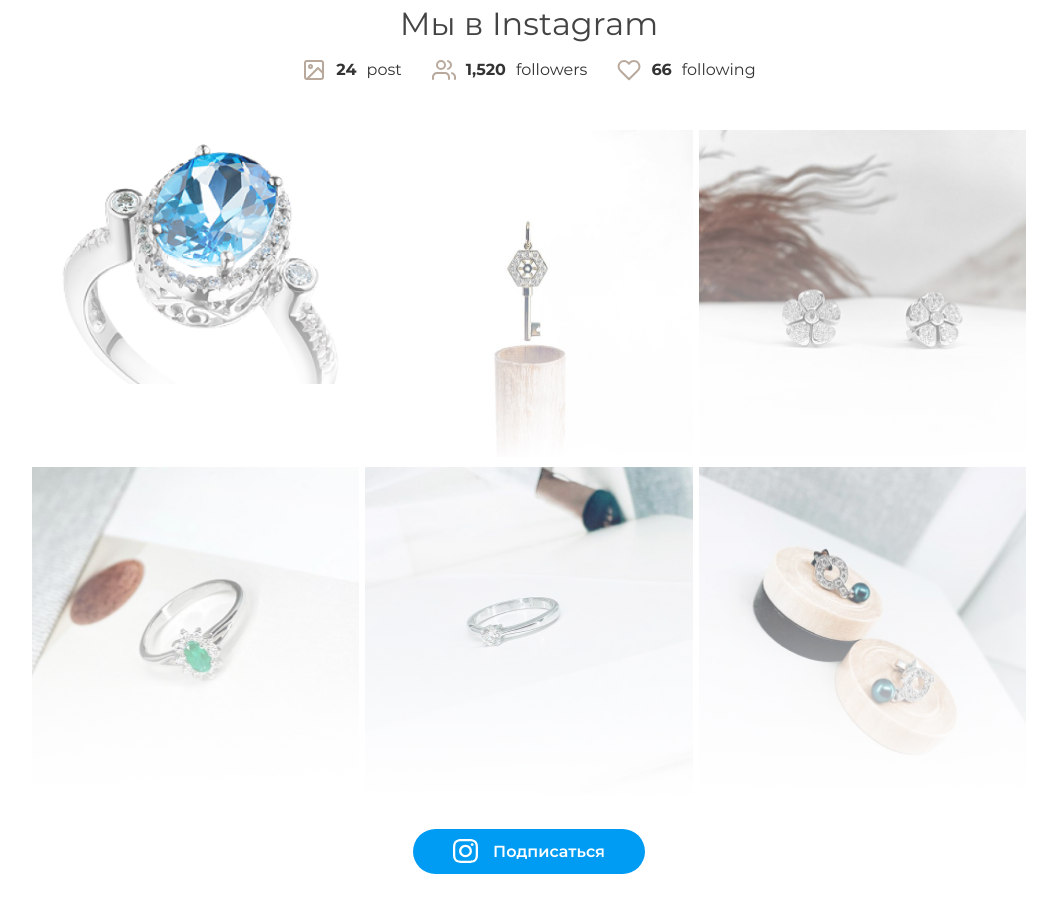
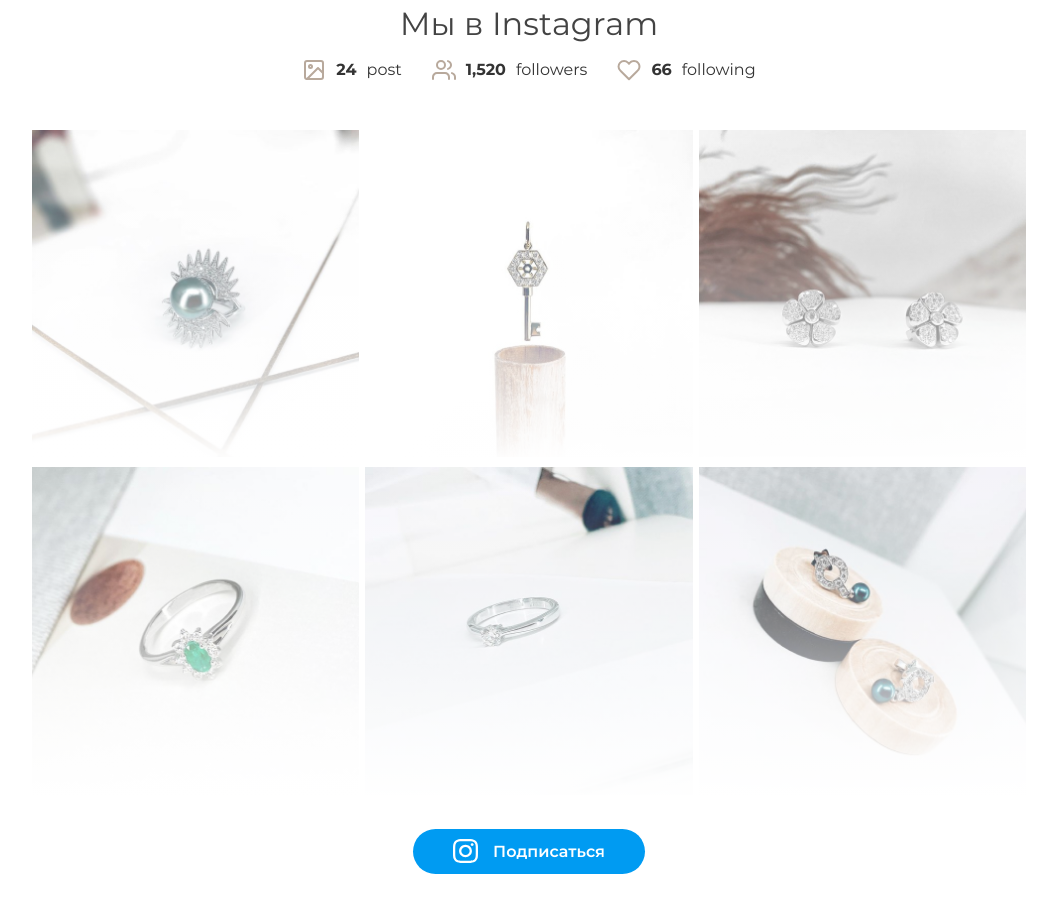
Before and after one commit to Sergei2125/Sergei2125.github.io, a plain HTML site: page maket_3/index.html in a window 1280 px wide. Shown: the part 1640-2552 px from the top of the page, without its empty margins (111-1168 px from the left). Drawn offline with Linux system fonts and the light colour scheme.

Commit message:
correct img back

```diff
--- a/maket_3/index.html
+++ b/maket_3/index.html
@@ -283,7 +283,7 @@
               <div class="insta__content">
                 <img
                   class="insta__img"
-                  src="./assets/imgs/ringPhone1.png"
+                  src="./assets/imgs/Instaimg01.jpg"
                   alt="InstaImg"
                 />
               </div>
```
